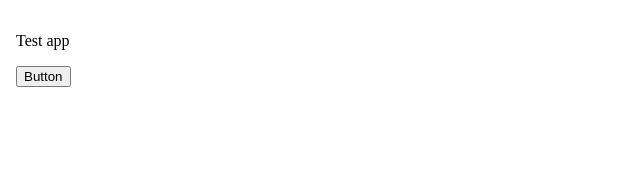
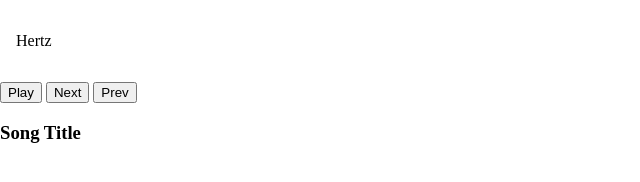
Before and after one commit to 17sync/Hertz, a website: page src/index.html in a window 1280 px wide. Shown: the whole page, without its empty margins (0-640 px from the left). Drawn offline with Linux system fonts and the light colour scheme.

Commit message:
Added simple play, next and previous buttons

```diff
--- a/src/index.html
+++ b/src/index.html
@@ -1,17 +1,23 @@
 <!DOCTYPE html>
 <html lang="en">
   <head>
-    <meta charset="UTF-8" />
+    <meta charset="UTF-8">
     <title>Hertz</title>
     <link rel="stylesheet" href="styles.css" />
   </head>
 
   <body>
     <div class="app">
-      <p>Test app</p>
-      <button id="testBtn">Button</button>
+      <p>Hertz</p>
     </div>
 
+    <audio id="audio"></audio>
+
+    <button id="play">Play</button>
+    <button id="next">Next</button>
+    <button id="prev">Prev</button>
+
+    <h3 id=""title">Song Title</h3>
     <script src="script.js"></script>
   </body>
 </html>
```
